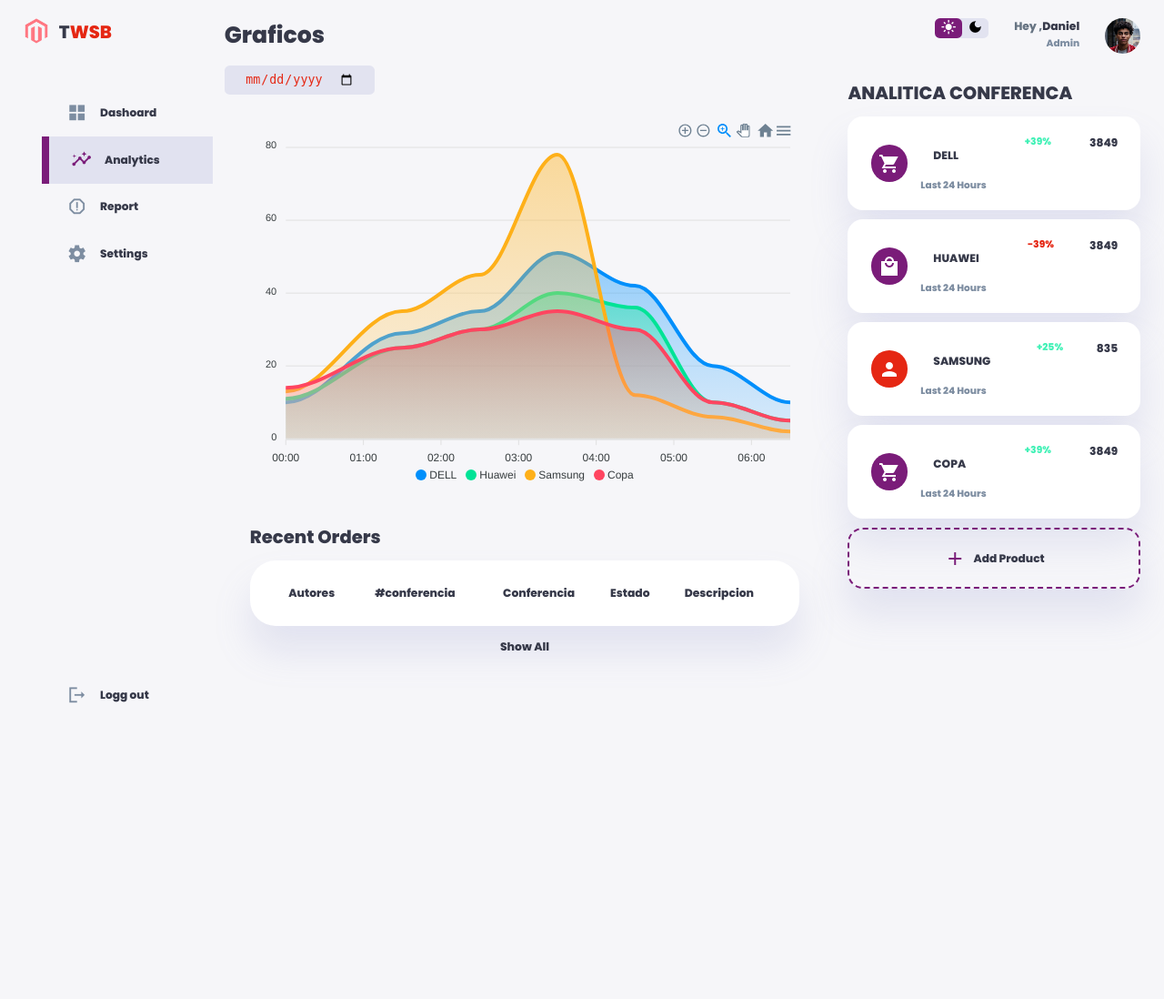
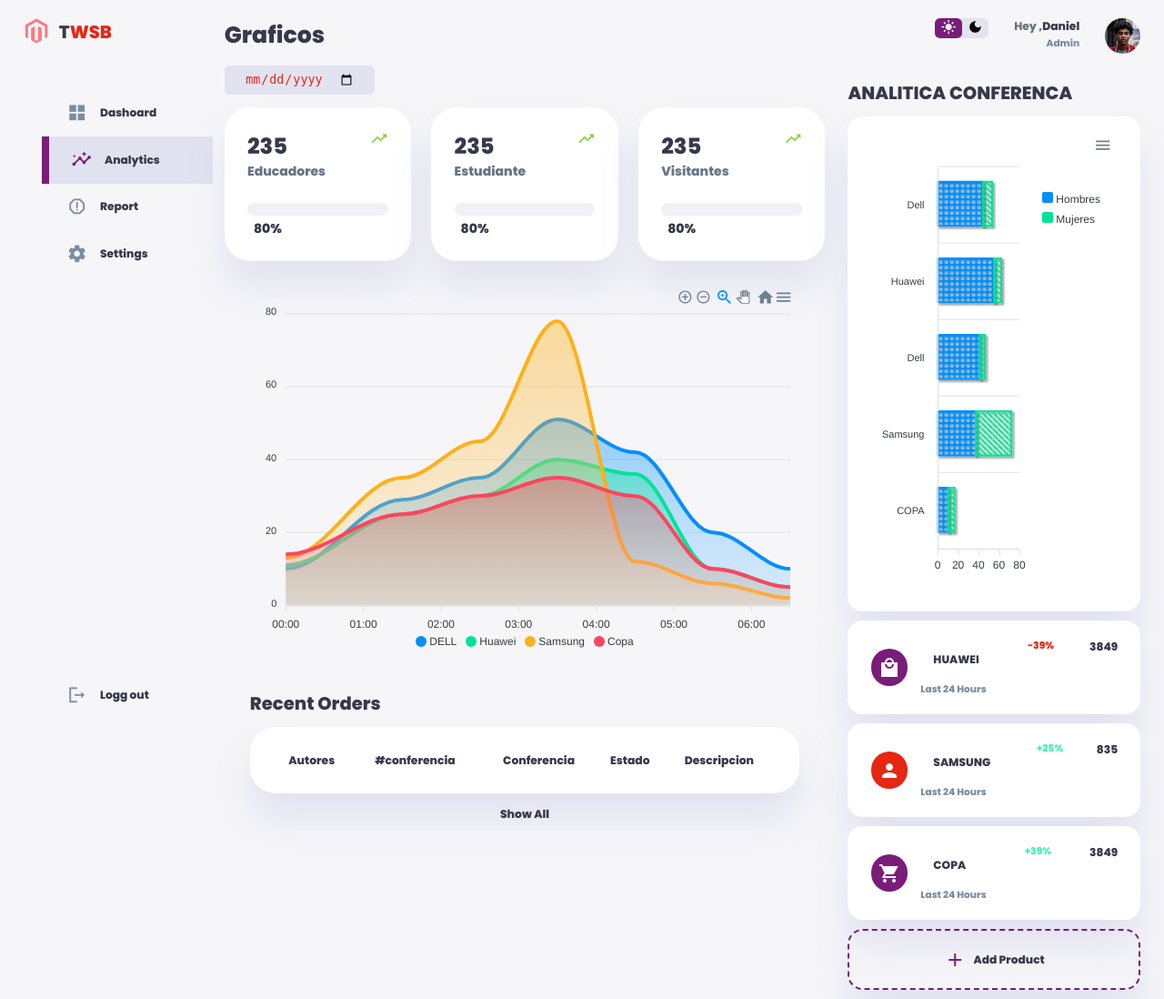
Before and after one commit to guillermo-gordon18-2000/Proyecto-Desarrollo-VII-congreso, a PHP site: page /?op=Analit in a window 1280 px wide. Shown: the whole page at 91% size. Before the commit the page ends 773 px from the top, so only its background shows below. Run offline with PHP 8.4, Linux system fonts and the light colour scheme; lists and menus that the app fills with data are empty; some libraries are stand-ins or nearby versions.

Commit message:
Version V.1.4.6

```diff
--- a/Public/css/style-Main.css
+++ b/Public/css/style-Main.css
@@ -14,6 +14,18 @@
 --color-darck-variant   :#677483;
 --color-background      :#f6f6f9;
 --color-white           :white;
+
+--grey: #F1F0F6;
+	--dark-grey: #8D8D8D;
+	--light: #fff;
+	--dark: #000;
+	--green: #81D43A;
+	--light-green: #E3FFCB;
+	--blue: #1775F1;
+	--light-blue: #D0E4FF;
+	--dark-blue: #0C5FCD;
+	--red: #FC3B56;
+
 
 --card-border-radius    :2rem;
 --border-radius-1       :0.4rem;
@@ -449,6 +461,65 @@ main .recent-order a{
     margin: 1rem;
 }
 
+
+
+
+main .info-data .card {
+	padding: 20px;
+	border-radius: 10px;
+	background: var(--light);
+	box-shadow: 4px 4px 16px rgba(0, 0, 0, .05);
+}
+main .card .head {
+	display: flex;
+	justify-content: space-between;
+	align-items: flex-start;
+}
+main .card .head h2 {
+	font-size: 24px;
+	font-weight: 600;
+}
+main .card .head p {
+	font-size: 14px;
+}
+main .card .head .icon {
+	font-size: 20px;
+	color: var(--green);
+}
+main .card .head .icon.down {
+	color: var(--red);
+}
+main .card .progress {
+	display: block;
+	margin-top: 24px;
+	height: 10px;
+	width: 100%;
+	border-radius: 10px;
+	background: var(--grey);
+	overflow-y: hidden;
+	position: relative;
+	margin-bottom: 4px;
+}
+main .card .progress::before {
+	content: '';
+	position: absolute;
+	top: 0;
+	left: 0;
+	height: 100%;
+	background: var(--blue);
+	width: var(--value);
+}
+main .card .label-Progre {
+   background:var(--color-white)  ;
+   color: var(--color-dark);
+	font-size: 14px;
+	font-weight: 700;
+}
+
+
+
+
+
 /*========================RIGHT=======================*/
 
 .right{
--- a/View/Analytics.html
+++ b/View/Analytics.html
@@ -8,7 +8,7 @@
      <!-- MATERIAL ICONS -->
      <!--<link rel="stylesheet" href="https://use.fontawesome.com/releases/v5.15.4/css/all.css" integrity="sha384-DyZ88mC6Up2uqS4h/KRgHuoeGwBcD4Ng9SiP4dIRy0EXTlnuz47vAwmeGwVChigm" crossorigin="anonymous"/>-->
      <link href="https://fonts.googleapis.com/icon?family=Material+Icons+Sharp" rel="stylesheet">
-
+    <link href='https://unpkg.com/boxicons@2.0.9/css/boxicons.min.css' rel='stylesheet'>
      <script src="https://cdn.jsdelivr.net/npm/apexcharts"></script>
       <!-- STYLESHEET -->
       <link rel="stylesheet" href="Public/css/style-Main.css">
@@ -79,13 +79,45 @@
 
               </div>
               <div class =insights>
+                <div class="card">
+                  <div class="head">
+                    <div>
+                      <h2>235</h2>
+                      <p>Educadores</p>
+                    </div>
+                    <i class='bx bx-trending-up icon' ></i>
+                  </div>
+                  <span class="progress" data-value="82%"></span>
+                  <span class="label-Progre">80%</span>
+                </div>
+
+                <div class="card">
+                  <div class="head">
+                    <div>
+                      <h2>235</h2>
+                      <p>Estudiante</p>
+                    </div>
+                    <i class='bx bx-trending-up icon' ></i>
+                  </div>
+                  <span class="progress" data-value="80%"></span>
+                  <span class="label-Progre">80%</span>
+                </div>
+
+                <div class="card">
+                  <div class="head">
+                    <div>
+                      <h2>235</h2>
+                      <p>Visitantes</p>
+                    </div>
+                    <i class='bx bx-trending-up icon' ></i>
+                  </div>
+                  <span class="progress" data-value="80%"></span>
+                  <span class="label-Progre">80%</span>
+                </div>
 
 
 
-
-
-
-            </div>
+            </div class="card">
               <div id="chart" class="recent-order" >
                 <script> var options = {
                     series: [{
@@ -226,16 +258,81 @@
                         <div class="sales-analytics">
                             <h2>ANALITICA CONFERENCA</h2>
                             <div class="item online">
-                                <div class="icon">
-                                    <span class="material-icons-sharp">shopping_cart</span>
-                                </div>
-                                <div class="right">
-                                       <div class="info">
-                                        <h3>DELL</h3>
-                                        <small class="text-muted">Last 24 Hours</small>
-                                       </div>
-                                       <h5 class="success">+39%</h5>
-                                       <h3>3849</h3>
+
+                                <div id="chart-colm" >
+                                       <script>
+                                        var options = {
+          series: [{
+          name: 'Hombres',
+          data: [44, 55, 41, 37, 10]
+        },  {
+          name: 'Mujeres',
+          data: [9, 7, 5, 35, 6 ]
+        }],
+          chart: {
+          type: 'bar',
+          height: 490,
+          stacked: true,
+          dropShadow: {
+            enabled: true,
+            blur: 1,
+            opacity: 0.25
+          }
+        },
+        plotOptions: {
+          bar: {
+            horizontal: true,
+            barHeight: '60%',
+          },
+        },
+        dataLabels: {
+          enabled: false
+        },
+        stroke: {
+          width: 2,
+        },
+        title: {
+          text: ''
+        },
+        xaxis: {
+          categories: ["Dell", "Huawei", "Dell", "Samsung", "COPA"],
+        },
+        yaxis: {
+          title: {
+            text: undefined
+          },
+        },
+        tooltip: {
+          shared: false,
+          y: {
+            formatter: function (val) {
+              return val + ""
+            }
+          }
+        },
+        fill: {
+          type: 'pattern',
+          opacity: 1,
+          pattern: {
+            style: ['circles', 'slantedLines', 'verticalLines', 'horizontalLines'], // string or array of strings
+
+          }
+        },
+        states: {
+          hover: {
+            filter: 'none'
+          }
+        },
+        legend: {
+          position: 'right',
+          offsetY: 40
+        }
+        };
+
+        var chart = new ApexCharts(document.querySelector("#chart-colm"), options);
+        chart.render();
+
+                                       </script>
                                 </div>
                             </div>
 
--- a/View/Main.php
+++ b/View/Main.php
@@ -6,6 +6,7 @@
       <meta name="viewport" content="width=device-width, initial-scale=1.0">
       <title>Prototipo</title>
      <!-- MATERIAL ICONS -->
+     <link href='https://unpkg.com/boxicons@2.0.9/css/boxicons.min.css' rel='stylesheet'>
      <link href="https://fonts.googleapis.com/icon?family=Material+Icons+Sharp" rel="stylesheet">
       <!-- STYLESHEET -->
        <link rel="stylesheet" href="Public/css/style-Main.css">
```
Also changed, not shown: View/script.js (deleted, +0 -197 lines).
